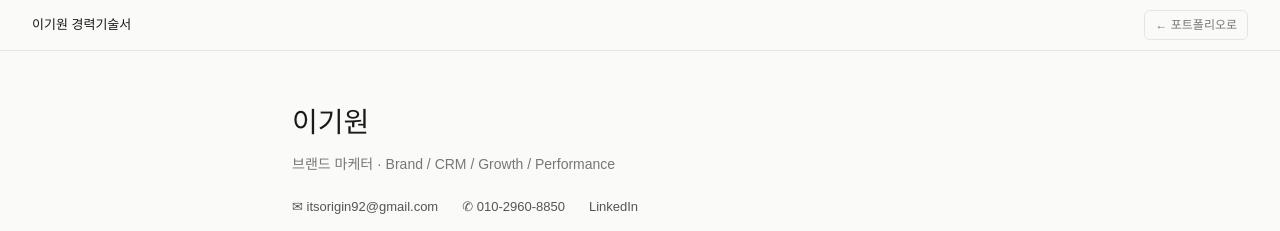
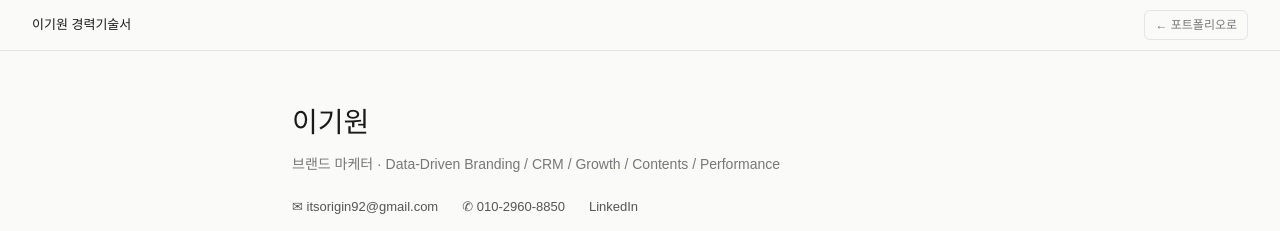
Before and after one commit to iggy1992/marketing_portfolio, a plain HTML site: page resume.html in a window 1280 px wide. Shown: the top 231 px of the page. Drawn offline with Linux system fonts and the light colour scheme; a web font is replaced by a local one.

Commit message:
Update resume.html

```diff
--- a/resume.html
+++ b/resume.html
@@ -126,7 +126,7 @@
   <!-- 헤더 -->
   <div class="header">
     <h1>이기원</h1>
-    <p class="header-sub">브랜드 마케터 · Brand / CRM / Growth / Performance</p>
+    <p class="header-sub">브랜드 마케터 · Data-Driven Branding / CRM / Growth / Contents / Performance</p>
     <div class="header-contact">
       <a href="mailto:itsorigin92@gmail.com">✉ itsorigin92@gmail.com</a>
       <a href="tel:01029608850">✆ 010-2960-8850</a>
```
